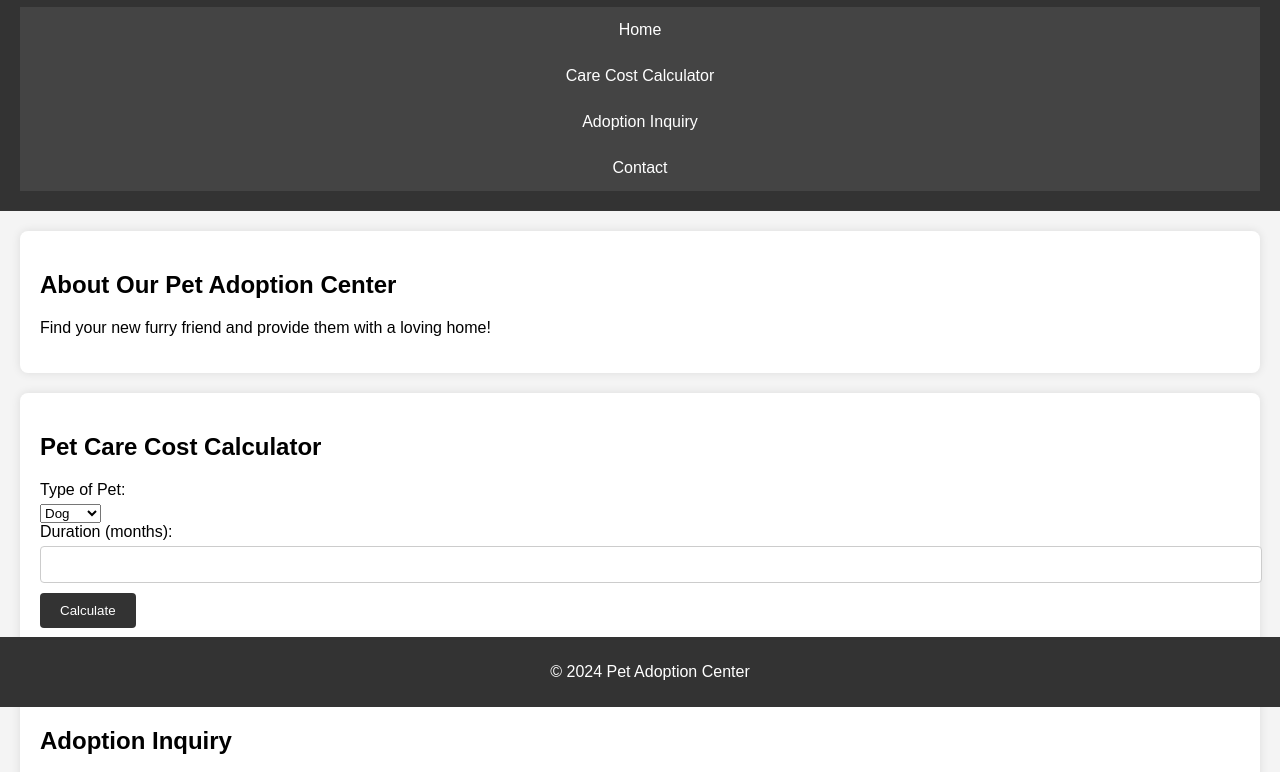
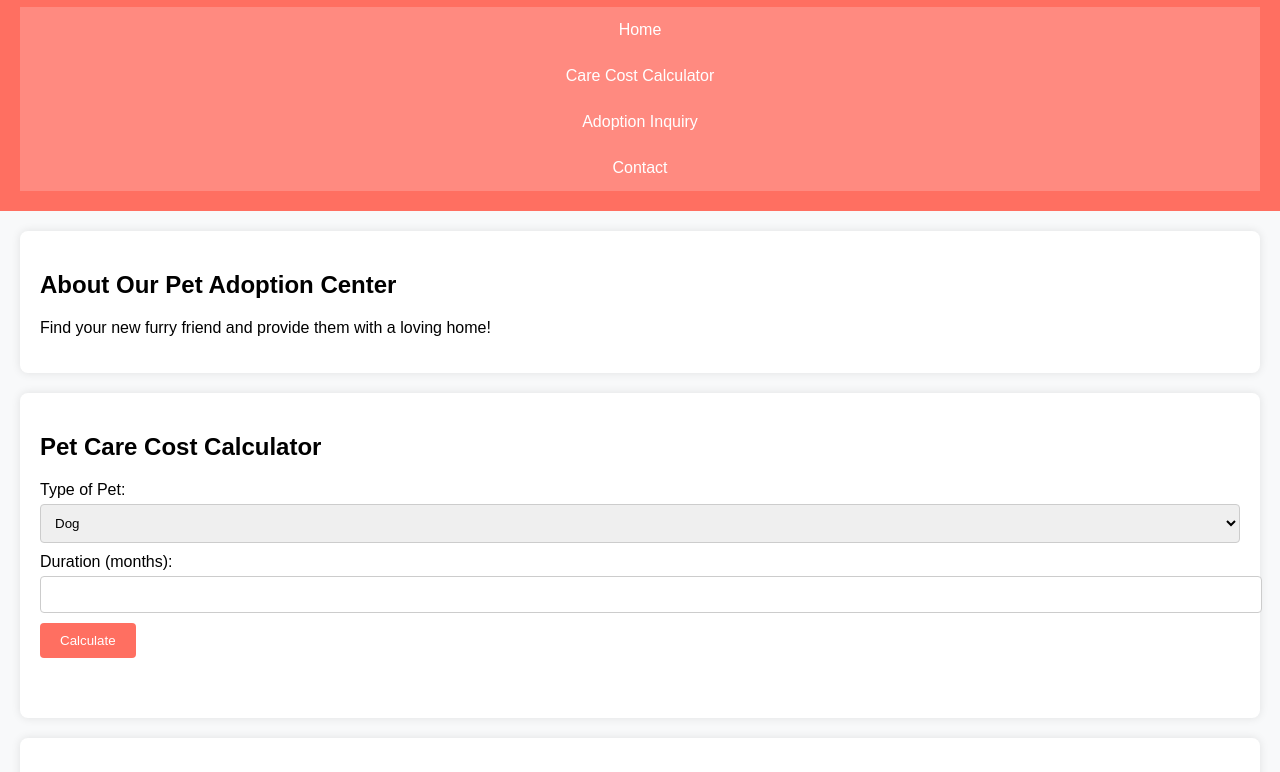
Before and after one commit to kajalpanwar21/project, a plain HTML site: page index.html in a window 1280 px wide. Shown: the part 93-865 px from the top of the page. Drawn offline with Linux system fonts and the light colour scheme.

Commit message:
Update style.css

```diff
--- a/style.css
+++ b/style.css
@@ -2,11 +2,12 @@ body {
     font-family: Arial, sans-serif;
     margin: 0;
     padding: 0;
-    background-color: #f4f4f4;
+    background-color: #f8f9fa;
+    margin-bottom: 60px; /* Adjust this value to the height of the footer */
 }
 
 header {
-    background-color: #333;
+    background-color: #ff6f61;
     color: #fff;
     padding: 20px;
     text-align: center;
@@ -16,7 +17,7 @@ nav ul {
     list-style-type: none;
     margin: 0;
     padding: 0;
-    background-color: #444;
+    background-color: #ff8a80;
     overflow: hidden;
 }
 
@@ -33,7 +34,7 @@ nav ul li a {
 }
 
 nav ul li a:hover {
-    background-color: #555;
+    background-color: #ff5c57;
 }
 
 section {
@@ -53,7 +54,7 @@ form label {
     margin-bottom: 5px;
 }
 
-form input, form textarea {
+form input, form textarea, form select {
     width: 100%;
     padding: 10px;
     margin-bottom: 10px;
@@ -62,26 +63,28 @@ form input, form textarea {
 }
 
 form button {
-    background-color: #333;
+    background-color: #ff6f61;
     color: #fff;
     padding: 10px 20px;
     border: none;
     border-radius: 4px;
     cursor: pointer;
+    margin-bottom: 20px; /* Add this line to create space below the button */
 }
 
 form button:hover {
-    background-color: #555;
+    background-color: #ff5c57;
 }
 
 footer {
-    background-color: #333;
+    background-color: #ff6f61;
     color: #fff;
     text-align: center;
     padding: 10px;
-    position: fixed;
+    position: relative; /* Changed from fixed to relative */
     width: 100%;
     bottom: 0;
+    left: 0;
 }
 
 /* Animations */
```
